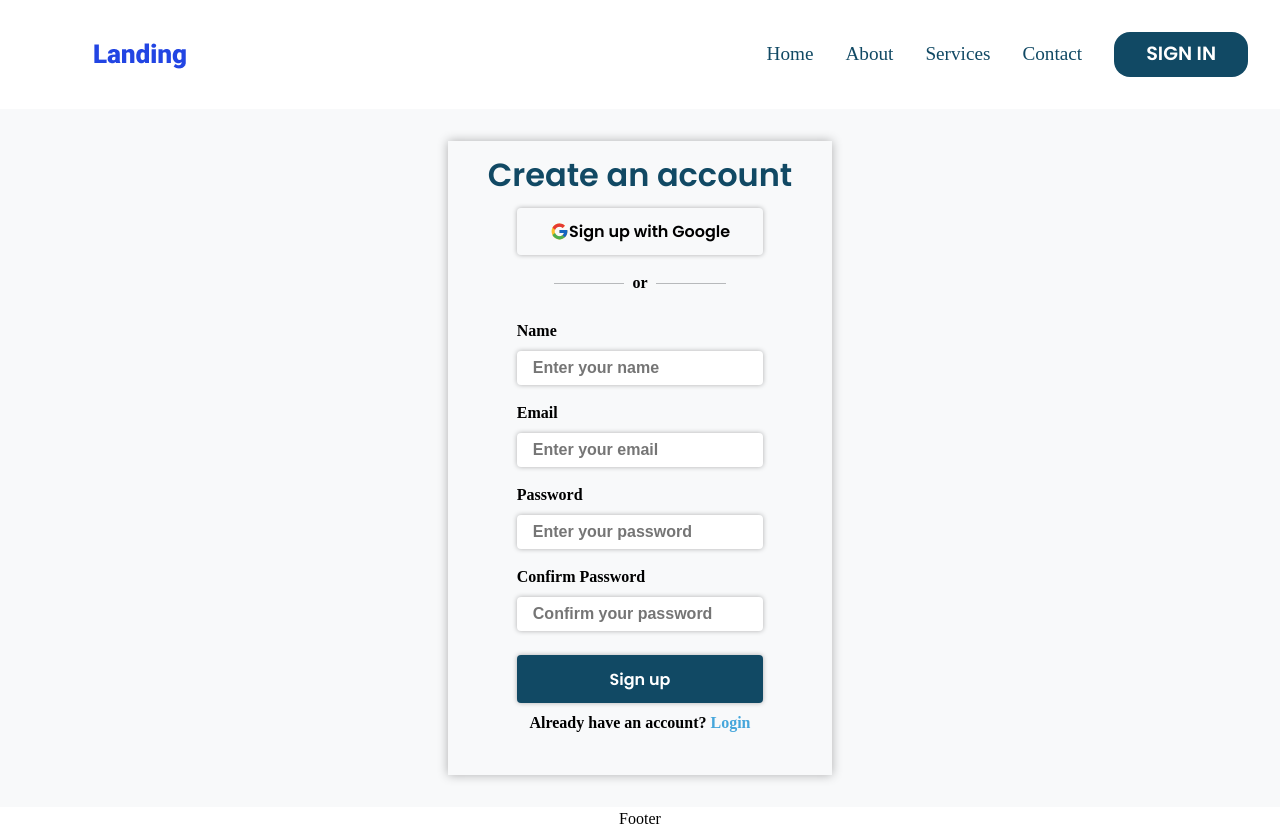
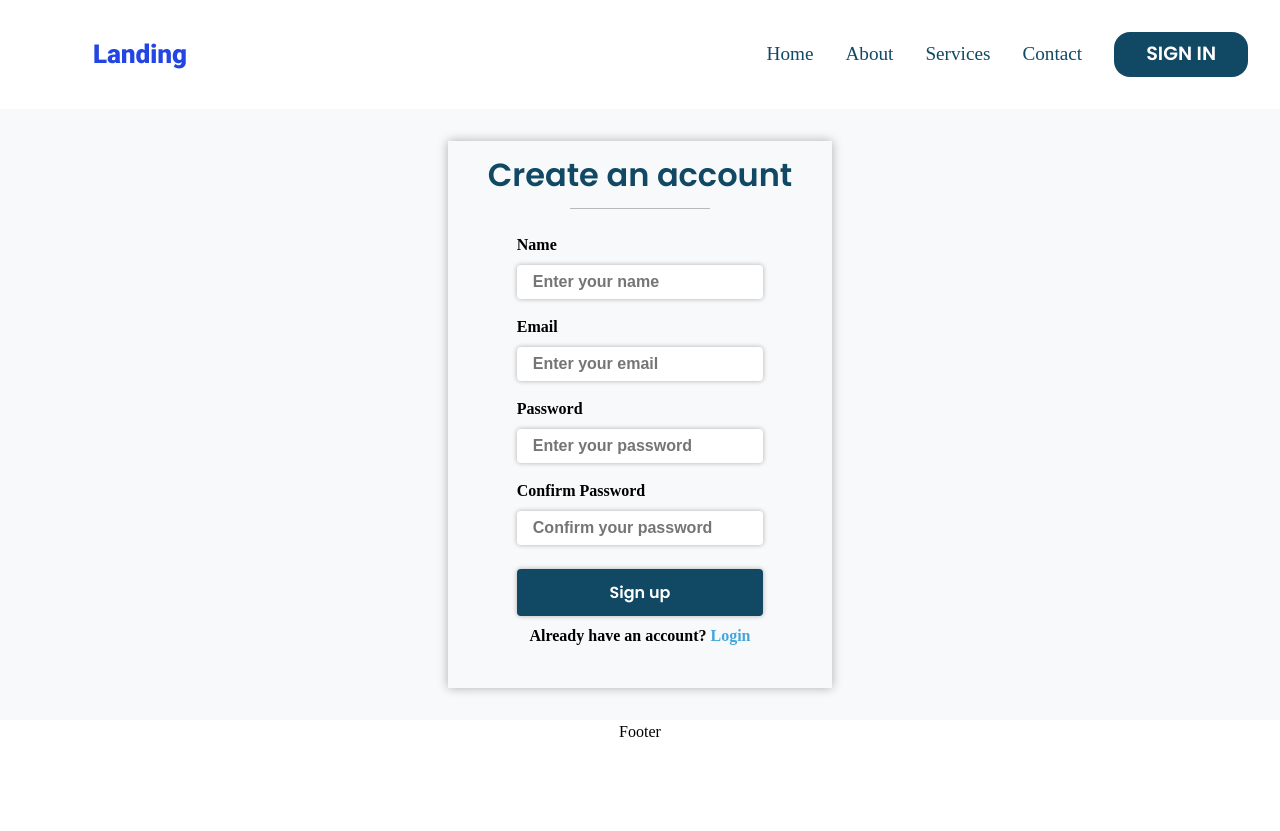
Before and after one commit to Abrar118/devsprint, a React (Vite) app in the folder client/devsprint/: page /register in a window 1280 px wide. After the commit the page ends 800 px from the top, so only its background shows below. Built offline with nearby package versions, Linux system fonts and the light colour scheme; the HTML template or start-up script is replaced by a standard one.

Commit message:
signupmodify

```diff
--- a/client/devsprint/src/pages/auth/register/register.css
+++ b/client/devsprint/src/pages/auth/register/register.css
@@ -54,33 +54,6 @@
    align-items: center;
    justify-content: center;
 }
-
-.form-container .signup-title button:hover {
-   background-color: var(--blue-dark);
-   color: #fff;
-}
-
-.form-container .signup-title button:active {
-   transform: scale(0.95);
-}
-
-.form-container .signup-title button svg {
-   width: 1.2em;
-   height: 1.2em;
-   margin-right: 0.5em;
-}
-
-.form-container .signup-title button span {
-   font-size: 1em;
-   font-weight: 600;
-}
-
-.form-container .signup-title button img {
-   width: 1.2em;
-   height: 1.2em;
-
-}
-
 .form-container .partition {
    display: flex;
    align-items: center;
--- a/client/devsprint/src/pages/auth/register/register.jsx
+++ b/client/devsprint/src/pages/auth/register/register.jsx
@@ -8,15 +8,10 @@ const Register = () => {
       <div className="form-container">
         <div className="signup-title">
           <h1>Create an account</h1>
-          <button type="button">
-            <img src={google} alt="google-icon" />
-            <span>Sign up with Google</span>
-          </button>
         </div>
 
         <div className="partition">
           <hr />
-          <span>or</span>
           <hr />
         </div>
 
```
